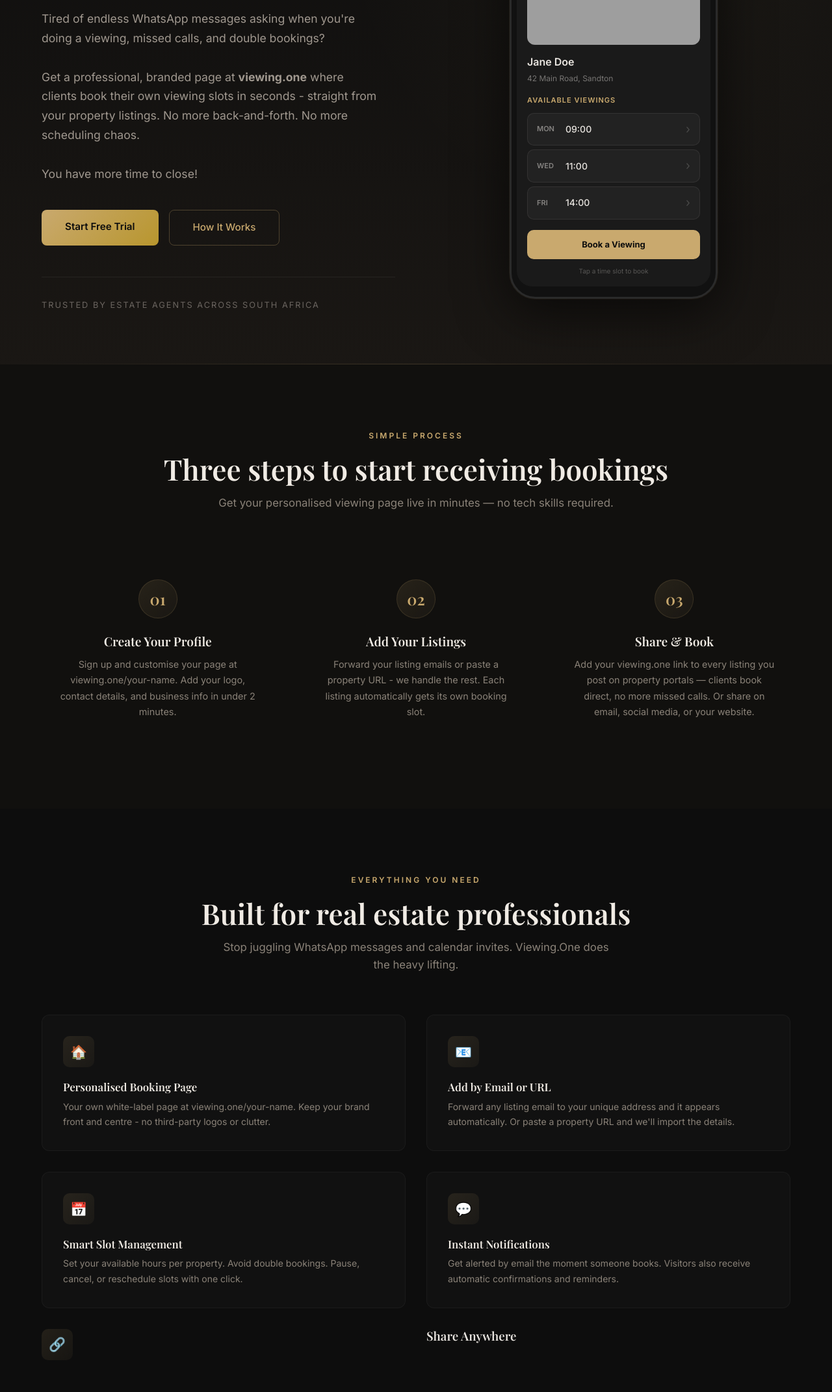
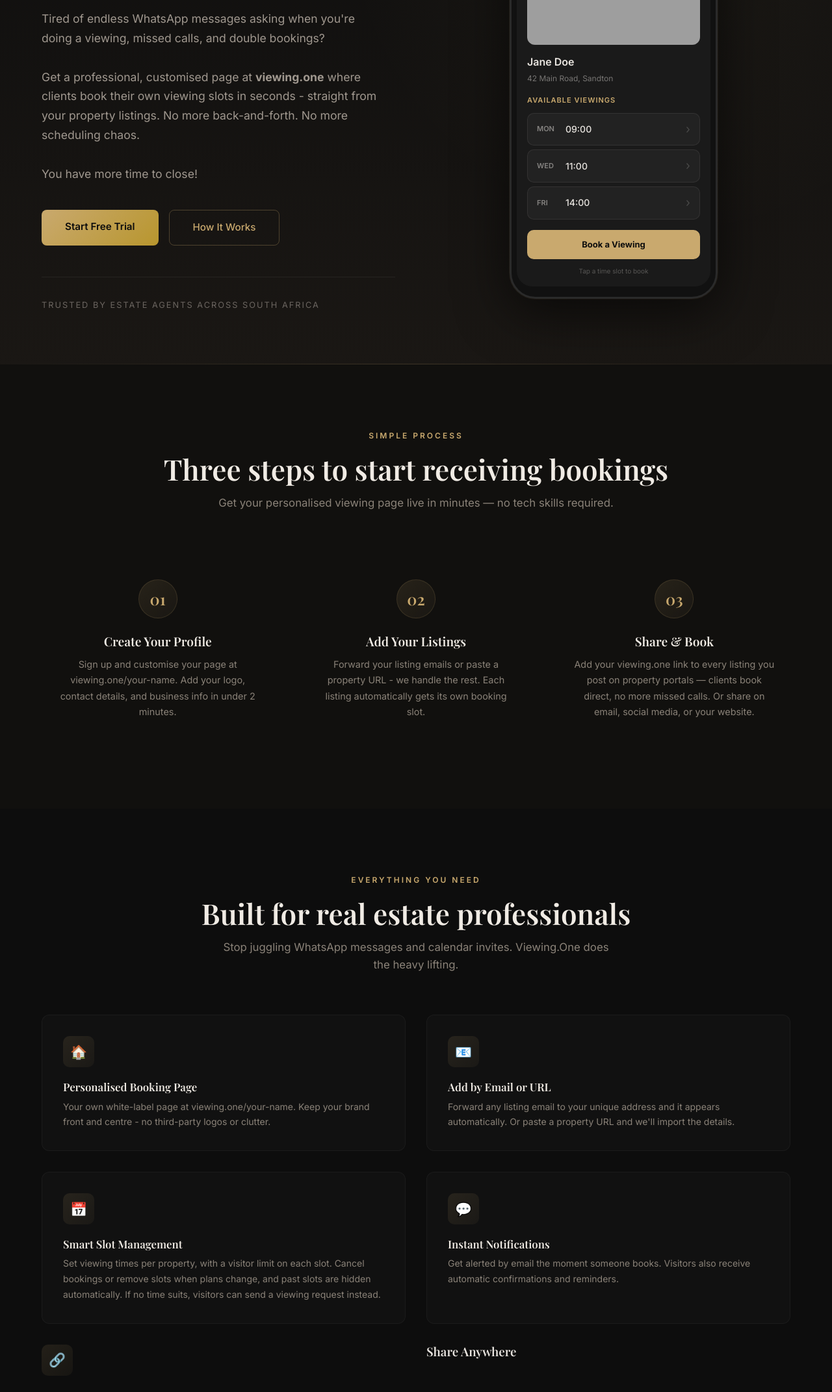
Before and after one commit to GeofreyJOC/viewing-one, a website: page public/index.html in a window 1280 px wide. Shown: the part 347-2490 px from the top of the page at 65% size. Drawn offline with nearby package versions, Linux system fonts and the light colour scheme; grey boxes are pictures that could not be loaded; a web font is replaced by a local one.

Commit message:
Copy: customised page + honest Smart Slot Management wording

```diff
--- a/public/index.html
+++ b/public/index.html
@@ -939,7 +939,7 @@
           </h1>
           <p>
             Tired of endless WhatsApp messages asking when you're doing a viewing, missed calls, and double bookings?<br><br>
-            Get a professional, branded page at <strong>viewing.one</strong> where clients book their own viewing slots in seconds - straight from your property listings. No more back-and-forth. No more scheduling chaos.<br><br>
+            Get a professional, customised page at <strong>viewing.one</strong> where clients book their own viewing slots in seconds - straight from your property listings. No more back-and-forth. No more scheduling chaos.<br><br>
             You have more time to close!
           </p>
           <div class="hero-actions">
@@ -1023,7 +1023,7 @@
         <div class="feature-card reveal reveal-delay-2">
           <div class="feature-icon">📅</div>
           <h3>Smart Slot Management</h3>
-          <p>Set your available hours per property. Avoid double bookings. Pause, cancel, or reschedule slots with one click.</p>
+          <p>Set viewing times per property, with a visitor limit on each slot. Cancel bookings or remove slots when plans change, and past slots are hidden automatically. If no time suits, visitors can send a viewing request instead.</p>
         </div>
         <div class="feature-card reveal reveal-delay-2">
           <div class="feature-icon">💬</div>
```
Also changed, not shown: public/register.html (+1 -1 lines).
